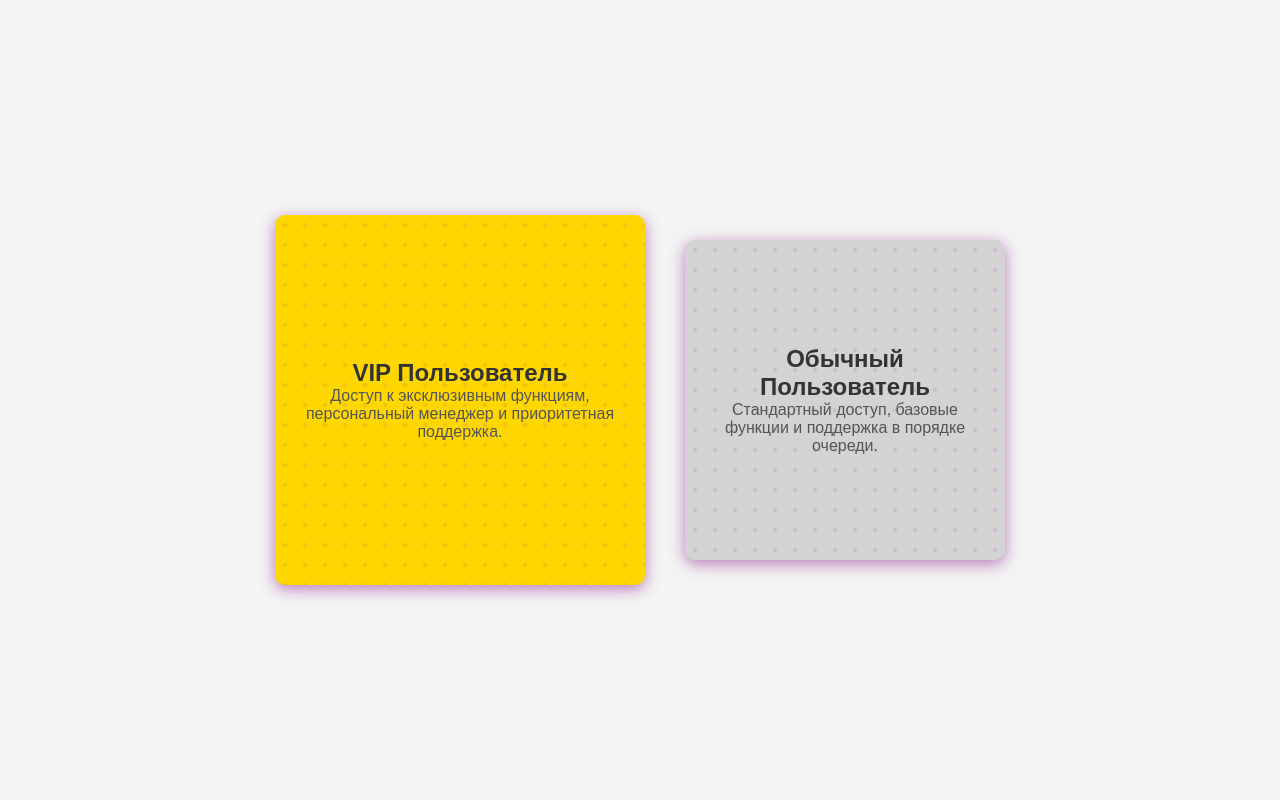
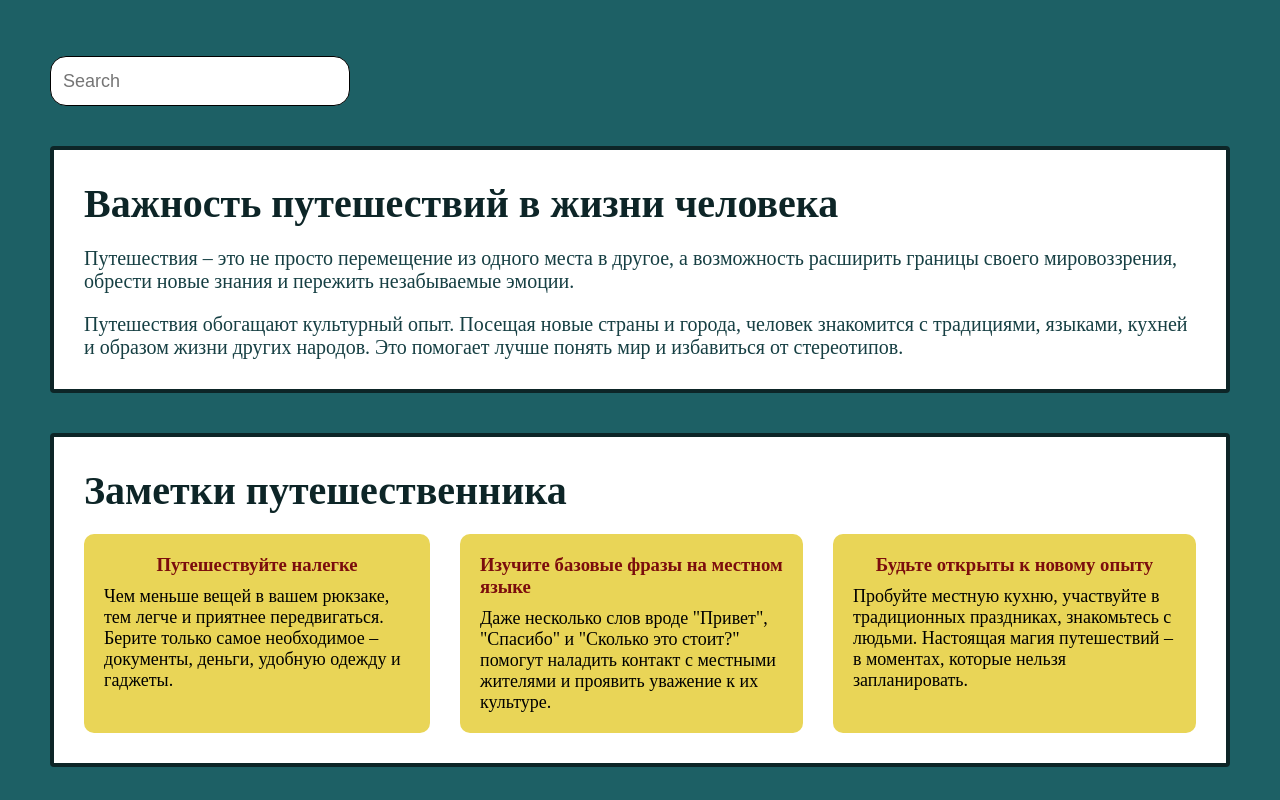
Before and after one commit to KaterynaBanasiak/55_react_ts, a React (Vite) app: page / in a window 1280 px wide. Shown: the top 800 px of the page. Built offline with nearby package versions, Linux system fonts and the light colour scheme.

Commit message:
Добавила Lesson10

```diff
--- a/src/App.tsx
+++ b/src/App.tsx
@@ -1,3 +1,5 @@
+import GlobalStyles from "./styles/GlobalStyles.tsx"
+
 //Lessons imports
 // импорт компонента Lesson06 по умолчанию
 // при импорте по умолчанию можно использовать другое названия для компонента
@@ -7,13 +9,14 @@
 // import Lesson08 from "./lessons/Lesson08/Lesson08"
 // import Lesson06 from "./lessons/Lesson06/Lesson06"
 // import Lesson09 from "./lessons/Lesson09/Lesson09"
-import Homework09 from './homeworks/Homework09/Homework09';
+import Lesson10 from "./lessons/Lesson10/lesson10.tsx"
 
 
 //Homeworks imports
 // import Homework06 from "./homeworks/Homework06/Homework06"
 // import Homework07 from "./homeworks/Homework07/Homework07"
 // import Homework08 from "./homeworks/Homework08/Homework08"
+// import Homework09 from "./homeworks/Homework09/Homework09"
 
 //Consultations imports
 // import Consultation04 from "./consultations/Consultation04/Consultation04"
@@ -22,6 +25,7 @@
 
   return (
     <>
+      <GlobalStyles />
       {/* <Task6 /> */}
       {/* <Lesson06 /> */}
       {/* <Homework06 /> */}
@@ -31,7 +35,8 @@
       {/* <Consultation04 /> */}
       {/* <Homework08 /> */}
       {/* <Lesson09 /> */}
-      <Homework09 />
+      {/* <Homework09 /> */}
+      <Lesson10 />
     </>
   )
 }
--- a/src/components/Input/Input.tsx
+++ b/src/components/Input/Input.tsx
@@ -1,4 +1,4 @@
-import './styles.css';
+import { InputContainer, Label, InputComponent } from './styles.ts';
 import { InputProps } from './types';
 
 function Input({
@@ -8,21 +8,22 @@
   type = 'text',
   onChange,
   label,
-  id
+  id,
+  search
 }: InputProps) {
   return (
-    <div className='input-container'>
-      <label htmlFor={id}>{label}</label>
-      <input
-        className='input-component'
+    <InputContainer>
+      <Label htmlFor={id}>{label}</Label>
+      <InputComponent
         name={name}
         placeholder={placeholder}
         value={value}
         onChange={onChange}
         type={type}
         id={id}
+        isSearch = {search}
       />
-    </div>
+    </InputContainer>
   )
 }
 
--- /dev/null
+++ b/src/components/Input/styles.ts
@@ -0,0 +1,25 @@
+import styled from "@emotion/styled";
+
+interface InputComponentStyledProps {
+  isSearch?: boolean
+}
+
+export const InputContainer = styled.div`
+  display: flex;
+  flex-direction: column;
+  gap: 6px;
+`;
+
+export const InputComponent = styled.input<InputComponentStyledProps>`
+  width: 300px;
+  height: 50px;
+  padding: 12px;
+  outline: none;
+  border: 1px solid black;
+  border-radius: ${({ isSearch }) => isSearch ? '16px' : '4px'};
+  font-size: 18px;
+`;
+
+export const Label = styled.label`
+  font-size: 20px;
+`;
--- a/src/components/Input/types.ts
+++ b/src/components/Input/types.ts
@@ -7,5 +7,6 @@
   type?: 'text' | 'email' | 'number' | 'password' | 'tel',
   onChange?: (event: ChangeEvent<HTMLInputElement>) => void,
   label?: string,
-  id?: string
+  id?: string,
+  search?: boolean
 }
--- /dev/null
+++ b/src/lessons/Lesson10/Lesson10.tsx
@@ -0,0 +1,75 @@
+import Input from "../../components/Input/Input";
+import {
+  Lesson10Container,
+  SectionWrapper,
+  SectionTitle,
+  Description,
+  NoteBlock,
+  NoteDescription,
+  NoteTitle,
+  NotesContainer,
+  MainSection
+} from "./styles.ts";
+
+function Lesson10() {
+  return (
+    <Lesson10Container>
+      {/* <Input name='search' placeholder="Search" search={true}/> */}
+      <Input name='search' placeholder="Search" search/>
+      <SectionWrapper>
+        <SectionTitle>Важность путешествий в жизни человека
+        </SectionTitle>
+        <Description>
+          Путешествия – это не просто перемещение из одного места в другое,
+          а возможность расширить границы своего мировоззрения, обрести новые знания и
+          пережить незабываемые эмоции.
+        </Description>
+        <Description>
+          Путешествия обогащают культурный опыт. Посещая новые страны и города,
+          человек знакомится с традициями, языками, кухней и образом жизни других народов.
+          Это помогает лучше понять мир и избавиться от стереотипов.
+        </Description>
+      </SectionWrapper>
+      <SectionWrapper>
+        <SectionTitle>Заметки путешественника
+        </SectionTitle>
+        <NotesContainer>
+          <NoteBlock>
+            <NoteTitle>Путешествуйте налегке</NoteTitle>
+            <NoteDescription>
+              Чем меньше вещей в вашем рюкзаке, тем легче и приятнее передвигаться.
+              Берите только самое необходимое – документы, деньги, удобную одежду и гаджеты.
+            </NoteDescription>
+          </NoteBlock>
+          <NoteBlock>
+            <NoteTitle>Изучите базовые фразы на местном языке
+            </NoteTitle>
+            <NoteDescription>
+              Даже несколько слов вроде "Привет", "Спасибо" и "Сколько это стоит?"
+              помогут наладить контакт с местными жителями и проявить уважение к их культуре.
+            </NoteDescription>
+          </NoteBlock>
+          <NoteBlock>
+            <NoteTitle>Будьте открыты к новому опыту
+            </NoteTitle>
+            <NoteDescription>
+              Пробуйте местную кухню, участвуйте в традиционных праздниках, знакомьтесь с людьми.
+              Настоящая магия путешествий – в моментах, которые нельзя запланировать.
+            </NoteDescription>
+          </NoteBlock>
+        </NotesContainer>
+      </SectionWrapper>
+      <MainSection>
+        <SectionTitle>Эйфелева башня</SectionTitle>
+        <Description>
+          Эйфелева башня – один из самых узнаваемых символов Франции и мира.
+          Она была построена к Всемирной выставке 1889 года и первоначально воспринималась с критикой,
+          но вскоре стала главным украшением Парижа. Башня достигает высоты 330 метров и состоит из
+          металлических конструкций весом более 10 000 тонн.
+        </Description>
+      </MainSection>
+    </Lesson10Container>
+  )
+}
+
+export default Lesson10;
--- /dev/null
+++ b/src/lessons/Lesson10/styles.ts
@@ -0,0 +1,80 @@
+import styled from "@emotion/styled";
+// Импорт функции css для создания шаблонов стилей
+import { css } from '@emotion/react'
+
+// export const = styled.``
+
+//Создаём переменную, которая будет содержать шаблон стилей для переиспользования
+const boxBasicStyles = css`
+    display: flex;
+    flex-direction: column;
+`
+
+export const Lesson10Container = styled.div`
+ //подстановка переменной, которая содержит шаблон стилей
+  ${boxBasicStyles}
+  /* display: flex;
+  flex-direction: column; */
+  gap: 40px;
+  flex: 1;
+  padding: 50px;
+  background-color: rgb(29, 96, 101);
+`
+
+export const SectionWrapper = styled.section`
+  ${boxBasicStyles}
+  gap: 20px;
+  padding: 30px;
+  background-color: white;
+  border: 4px solid  rgb(13, 37, 39);
+  border-radius: 4px;
+`
+
+export const SectionTitle = styled.div`
+  font-size: 40px;
+  color: rgb(13, 37, 39);
+  font-weight: bold;
+`
+
+export const Description = styled.p`
+  font-size: 20px;
+  color: rgb(22, 63, 67);
+`
+
+export const NotesContainer = styled.div`
+ ${boxBasicStyles}
+ flex-direction: row;
+ justify-content: center;
+ gap: 30px;
+`
+
+export const NoteBlock = styled.div`
+ ${boxBasicStyles}
+  align-items: center;
+  gap: 10px;
+  min-width: 200px;
+  padding: 20px;
+  background-color: rgb(233, 213, 87);
+  border-radius: 10px;
+`
+
+export const NoteTitle = styled.h3`
+ color: rgb(123, 13, 13);
+`
+
+export const NoteDescription = styled.p`
+ font-size: 18px;
+`
+
+// Расширение компонентов (наследование)
+export const MainSection = styled(SectionWrapper)`
+ box-shadow: 3px 3px 10px rgb(230, 224, 224);
+ color: rgb(72, 18, 76);
+
+ //добавление псевдокласса к стилизованному компоненту
+ //обязательно используем знак & для привязки к стилизованному компоненту
+ &:hover {
+  background-color: rgb(192, 219, 217);
+  border: none;
+ }
+`
--- a/src/main.tsx
+++ b/src/main.tsx
@@ -1,6 +1,5 @@
 // import { StrictMode } from 'react'
 import { createRoot } from 'react-dom/client'
-import './index.css'
 import App from './App.tsx'
 
 createRoot(document.getElementById('root')!).render(
--- a/src/index.css
+++ b/src/styles/GlobalStyles.tsx
@@ -1,4 +1,7 @@
-* {
+import { Global, css } from '@emotion/react';
+
+const globalStyles = css`
+  * {
   box-sizing: border-box;
 }
 
@@ -24,3 +27,10 @@
   display: flex;
   min-height: 100%;
 }
+`;
+
+function GlobalStyles() {
+  return <Global styles={globalStyles} />
+}
+
+export default GlobalStyles
```
Also changed, not shown: src/components/Input/Input.module.css (deleted, +0 -19 lines).
